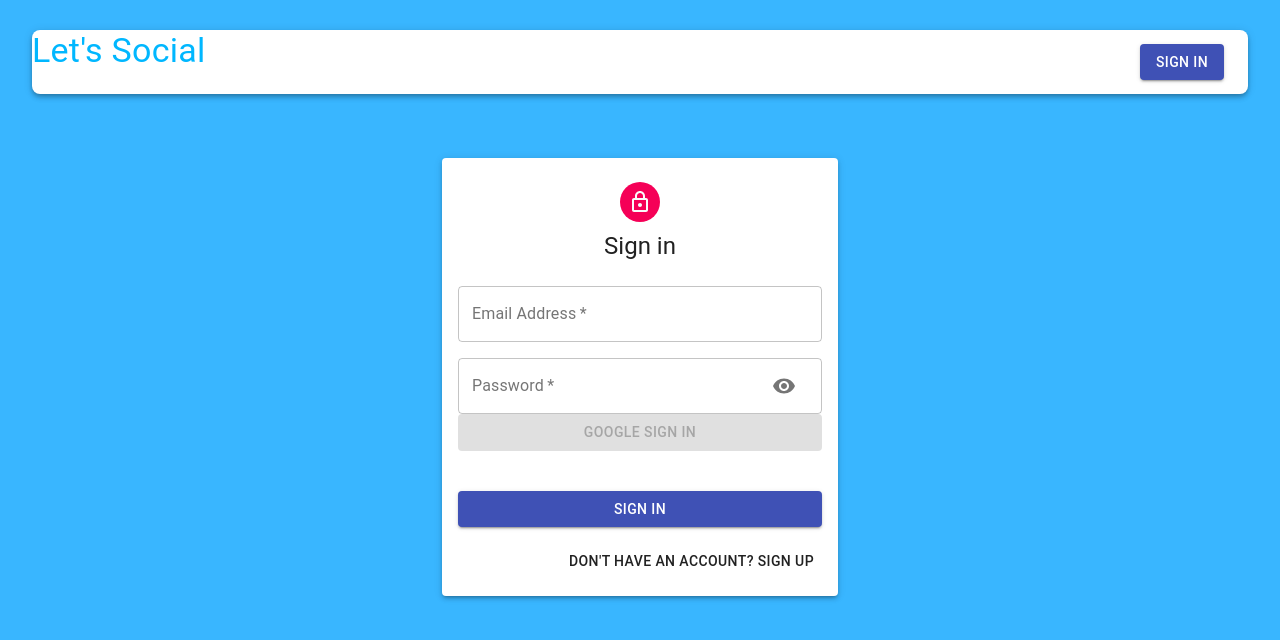
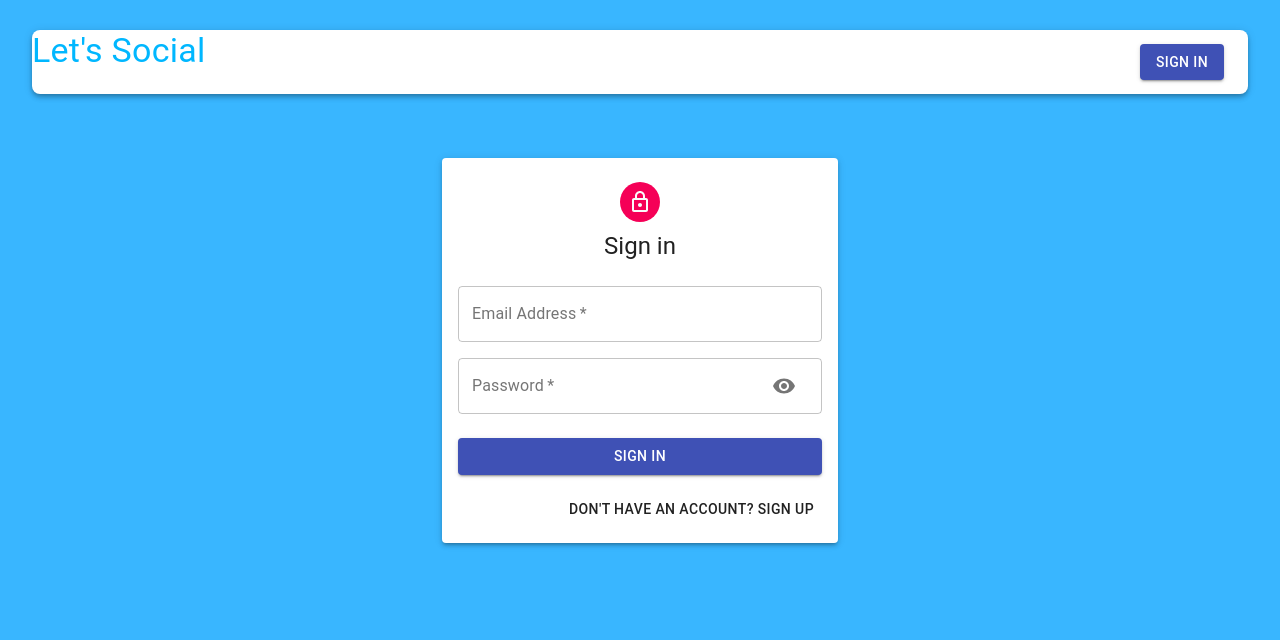
Before and after one commit to thecodermaniac/Let-s-Social, a React (Create React App) app in the folder client/: page /auth in a window 1280 px wide. Shown: the top 640 px of the page. Built offline with nearby package versions, Linux system fonts and the light colour scheme.

Commit message:
google auth removed for fucks sake :/

```diff
--- a/client/package.json
+++ b/client/package.json
@@ -6,6 +6,7 @@
     "@material-ui/core": "^4.9.10",
     "@material-ui/icons": "^4.9.1",
     "@material-ui/lab": "^4.0.0-alpha.58",
+    "@react-oauth/google": "^0.2.6",
     "@testing-library/jest-dom": "^4.2.4",
     "@testing-library/react": "^9.3.2",
     "@testing-library/user-event": "^7.1.2",
--- a/client/src/components/Auth/Auth.js
+++ b/client/src/components/Auth/Auth.js
@@ -1,11 +1,11 @@
-import React, { useState } from 'react';
+import React, { useState, useEffect } from 'react';
 import { useDispatch } from 'react-redux';
 import { Avatar, Button, Paper, Grid, Typography, Container } from '@material-ui/core';
 import { useHistory } from 'react-router-dom';
 import LockOutlinedIcon from '@material-ui/icons/LockOutlined';
 import Input from './Input';
 import useStyles from './style';
-import { GoogleLogin } from 'react-google-login';
+
 
 function Auth() {
     const [isSignup, setIsSignup] = useState(false);
@@ -25,13 +25,9 @@ function Auth() {
     const handleSubmit = (e) => {
         e.preventDefault();
     }
-    const googleSuccess = async (res) => {
-        console.log(res);
-    }
-    const googleError = (error) => {
-        console.log(error);
-    }
+
     return (
+
         <Container component="main" maxWidth="xs">
             <Paper className={classes.paper} elevation={3}>
                 <Avatar className={classes.avatar}>
@@ -50,14 +46,6 @@ function Auth() {
                         <Input name="password" label="Password" handleChange={handleChange} type={showPassword ? 'text' : 'password'} handleShowPassword={handleShowPassword} />
                         {isSignup && <Input name="confirmPassword" label="Repeat Password" handleChange={handleChange} type="password" />}
                     </Grid>
-                    <GoogleLogin clientId='todo ID'
-                        render={(renderprops) => (
-                            <Button className={classes.googleButton} color="primary" fullWidth onClick={renderprops.onClick} disabled={renderprops.disabled} variant="contained">
-                                Google Sign In
-                            </Button>
-                        )}
-                        onSuccess={googleSuccess}
-                        onFailure={googleError} />
                     <Button type="submit" fullWidth variant="contained" color="primary" className={classes.submit}>
                         {isSignup ? 'Sign Up' : 'Sign In'}
                     </Button>
```
Also changed, not shown: 1 other file (tests, documents, lock files or other folders).
